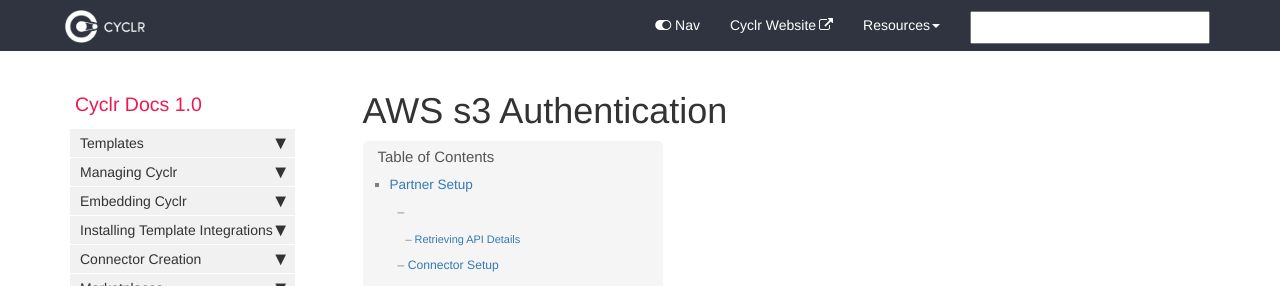
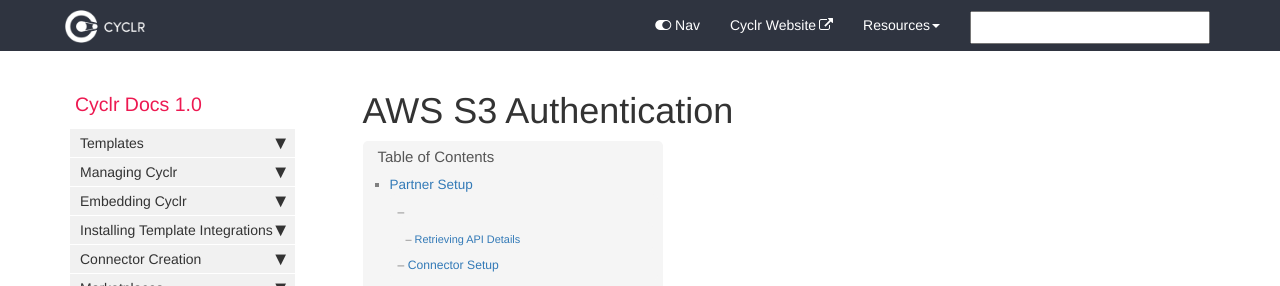
Before and after one commit to sneakysneak/docs, a Jekyll site: the page built from pages/connector-authentication/aws-s3.md, in a window 1280 px wide and 1280 px high. Shown: the top 286 px of the window. Built offline with Jekyll 4.4.1, drawn with Linux system fonts in a browser that asks for light colours; comment, search, counter and statistics services are not loaded.

Commit message:
Update aws-s3.md

```diff
--- a/pages/connector-authentication/aws-s3.md
+++ b/pages/connector-authentication/aws-s3.md
@@ -1,5 +1,5 @@
 ---
-title: AWS s3 Authentication
+title: AWS S3 Authentication
 sidebar: cyclr_sidebar
 permalink: s3-connector
 tags: [connector]
```
